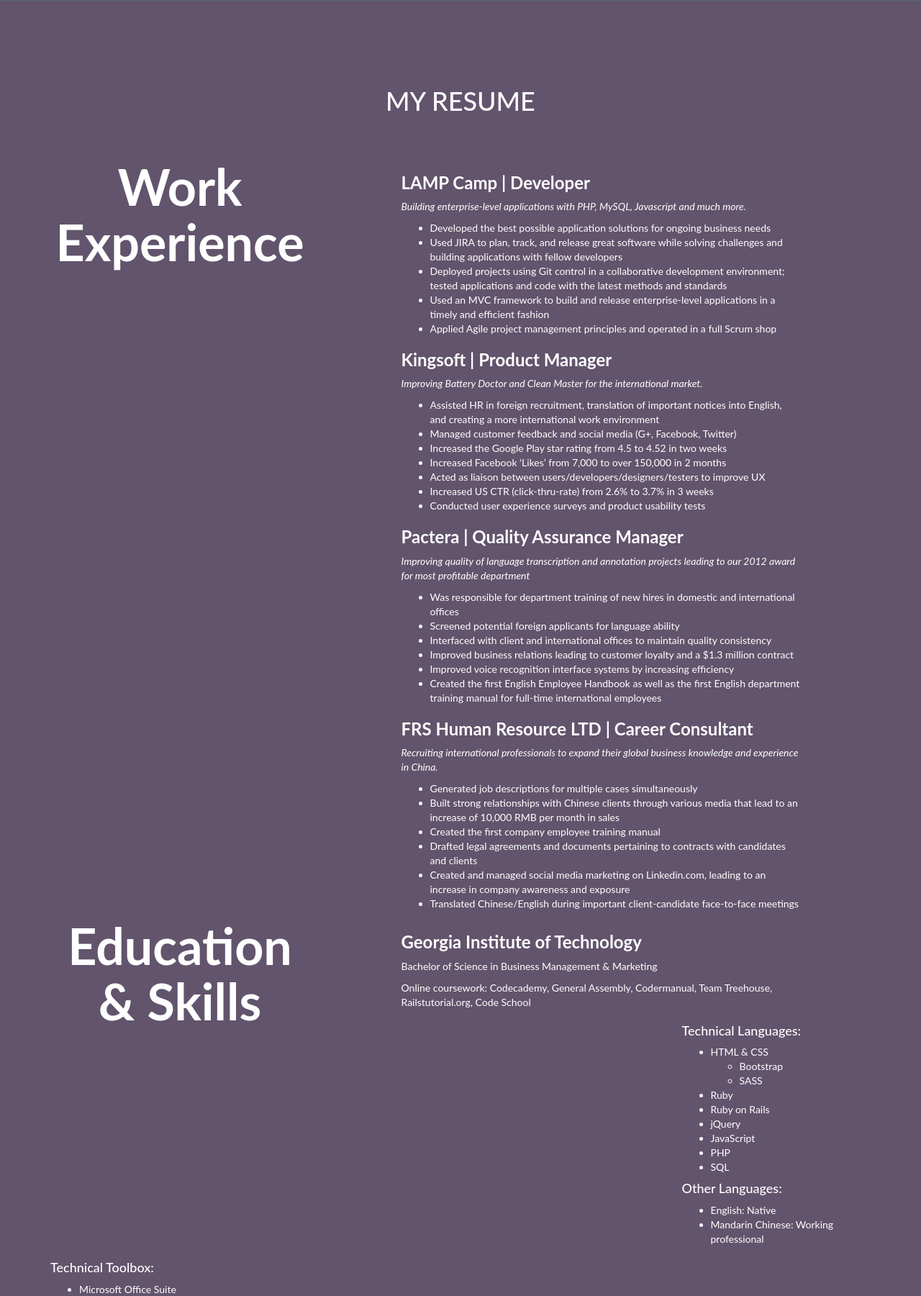
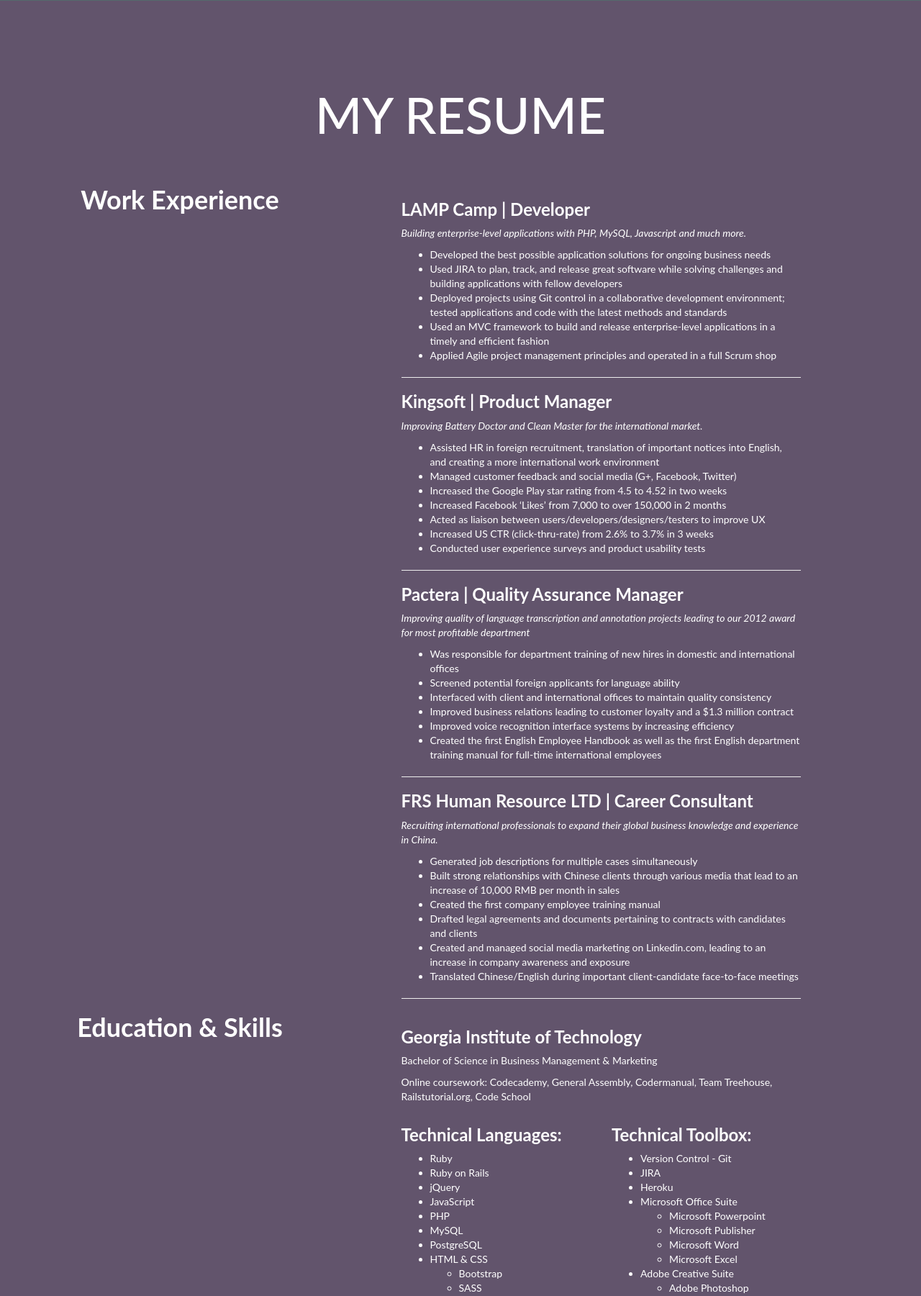
Before and after one commit to sunsplat/portfolio, a CodeIgniter app: page /codeigniter/ in a window 1280 px wide. Shown: the part 1592-3393 px from the top of the page at 72% size. Run offline with CodeIgniter, Linux system fonts and the light colour scheme; tables that the repository leaves empty or names only in its code hold one stand-in row (values such as "Sample post"); grey boxes marked "Sample" are stand-in pictures; data that the repository does not hold is empty; some libraries are stand-ins or nearby versions.

Commit message:
changed size of section title

```diff
--- a/application/views/templates/snippets/resume.php
+++ b/application/views/templates/snippets/resume.php
@@ -1,13 +1,13 @@
 <div class="container content">
 	<div class ="row center">
-		<div class="col-md-4 col-md-offset-4 padBottom">
-				<h1>MY RESUME</h1>
+		<div class="col-md-6 col-md-offset-3 padBottom">
+				<h2>MY RESUME</h2>
 		</div>
 	</div>
 
 		<div class="row">
 			<div class="col-md-4">
-				<h2 class="center"><strong>Work Experience</strong></h2>
+				<h1 class="center"><strong>Work Experience</strong></h1>
 			</div>
 			<div class="col-md-6 col-md-offset-1">
 				<h3><strong>LAMP Camp | Developer</strong></h3>
@@ -20,7 +20,7 @@
 						<li>Applied Agile project management principles and operated in a full Scrum shop</li>
 					</ul>
 				</p>
-
+				<hr>
 				<h3><strong>Kingsoft | Product Manager</strong></h3>
 				<p><em>Improving Battery Doctor and Clean Master for the international market.</em>
 					<ul>
@@ -33,7 +33,7 @@
 						<li>Conducted user experience surveys and product usability tests</li>
 					</ul>
 				</p>
-
+				<hr>
 				<h3><strong>Pactera | Quality Assurance Manager</strong></h3>
 					<p><em>Improving quality of language transcription and annotation projects leading to our 2012 award for most profitable department</em></p>
 					<ul>
@@ -44,8 +44,8 @@
 						<li>Improved voice recognition interface systems by increasing efficiency</li>
 					  <li>Created the first English Employee Handbook as well as the first English department training manual for full-time international employees</li>
 					 </ul>
-
-					<h3><strong>FRS Human Resource LTD | Career Consultant</strong></h3>
+				<hr>
+				<h3><strong>FRS Human Resource LTD | Career Consultant</strong></h3>
 					<p><em>Recruiting international professionals to expand their global business knowledge and experience in China.</em></p>
 					<ul>
 						<li>Generated job descriptions for multiple cases simultaneously</li>
@@ -55,13 +55,13 @@
 					  <li>Created and managed social media marketing on Linkedin.com, leading to an increase in company awareness and exposure</li>
 					  <li>Translated Chinese/English during important client-candidate face-to-face meetings</li>
 					</ul>
-
+				<hr>
 			</div>
 		</div>
 
 		<div class="row">
 			<div class="col-md-4">
-				<h2 class="center"><strong>Education & Skills</strong></h2>
+				<h1 class="center"><strong>Education & Skills</strong></h1>
 			</div>
 
 			<div class="col-md-6 col-md-offset-1">
@@ -73,19 +73,20 @@
 
 			</div>
 			<div class="col-md-3 col-md-offset-5">
-				<h4>Technical Languages:</h4>
+				<h3><strong>Technical Languages:</strong></h3>
 				<ul>
+					<li>Ruby</li>
+					<li>Ruby on Rails</li>
+					<li>jQuery</li>
+					<li>JavaScript</li>
+					<li>PHP</li>
+					<li>MySQL</li>
+					<li>PostgreSQL</li>
 					<li>HTML & CSS</li>
 						<ul>
 							<li>Bootstrap</li>
 							<li>SASS</li>
 						</ul>
-					<li>Ruby</li>
-					<li>Ruby on Rails</li>
-					<li>jQuery</li>
-					<li>JavaScript</li>
-					<li>PHP</li>
-					<li>SQL</li>
 				</ul>
 				<h4>Other Languages:</h4>
 				<ul>
@@ -95,8 +96,11 @@
 			</div>
 
 			<div class="col-md-3">
-				<h4>Technical Toolbox:</h4>
+				<h3><strong>Technical Toolbox:</strong></h3>
 				<ul>
+					<li>Version Control - Git</li>
+					<li>JIRA</li>
+					<li>Heroku</li>
 					<li>Microsoft Office Suite</li>
 						<ul>
 							<li>Microsoft Powerpoint</li>
@@ -111,7 +115,6 @@
 							<li>Adobe Dreamweaver</li>
 						</ul>
 					<li>Adobe Lightroom</li>
-					<li>LAMP stack</li>
 				</ul>
 			</div>
 		</div>
```
